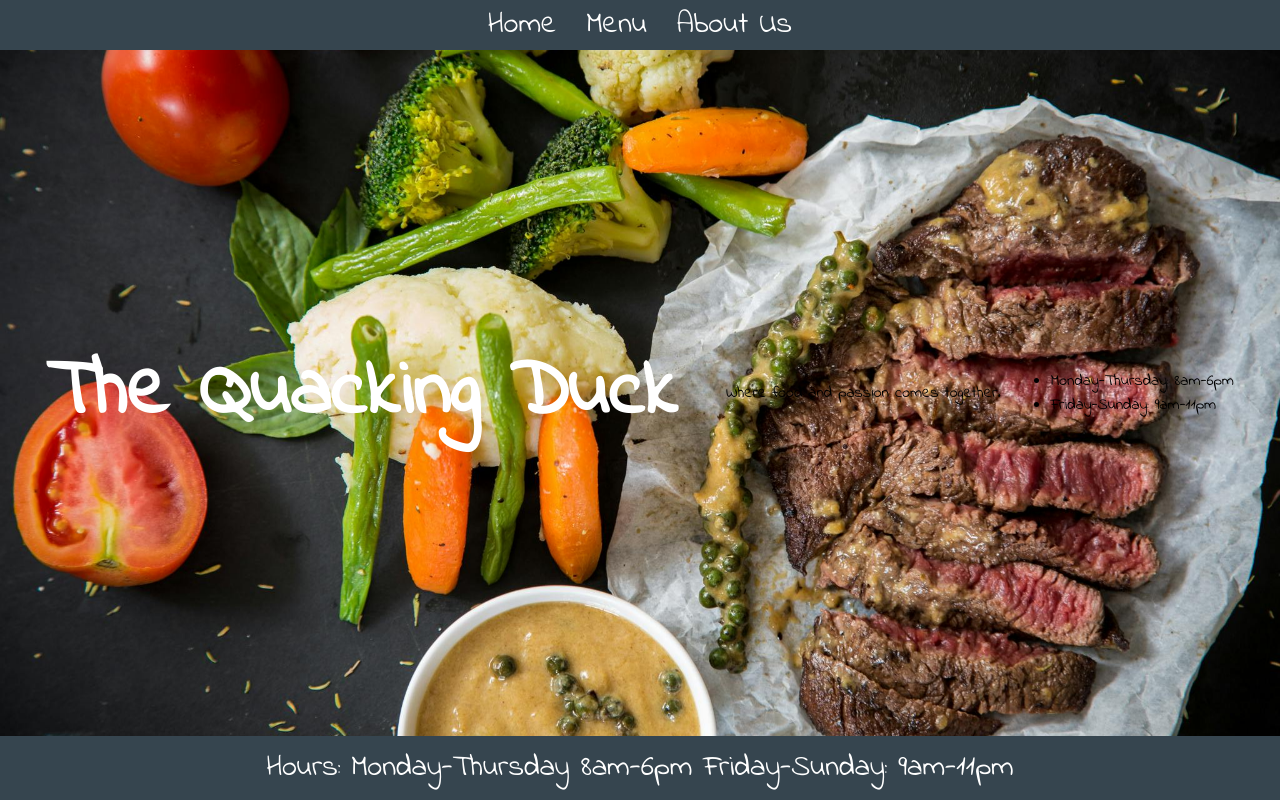
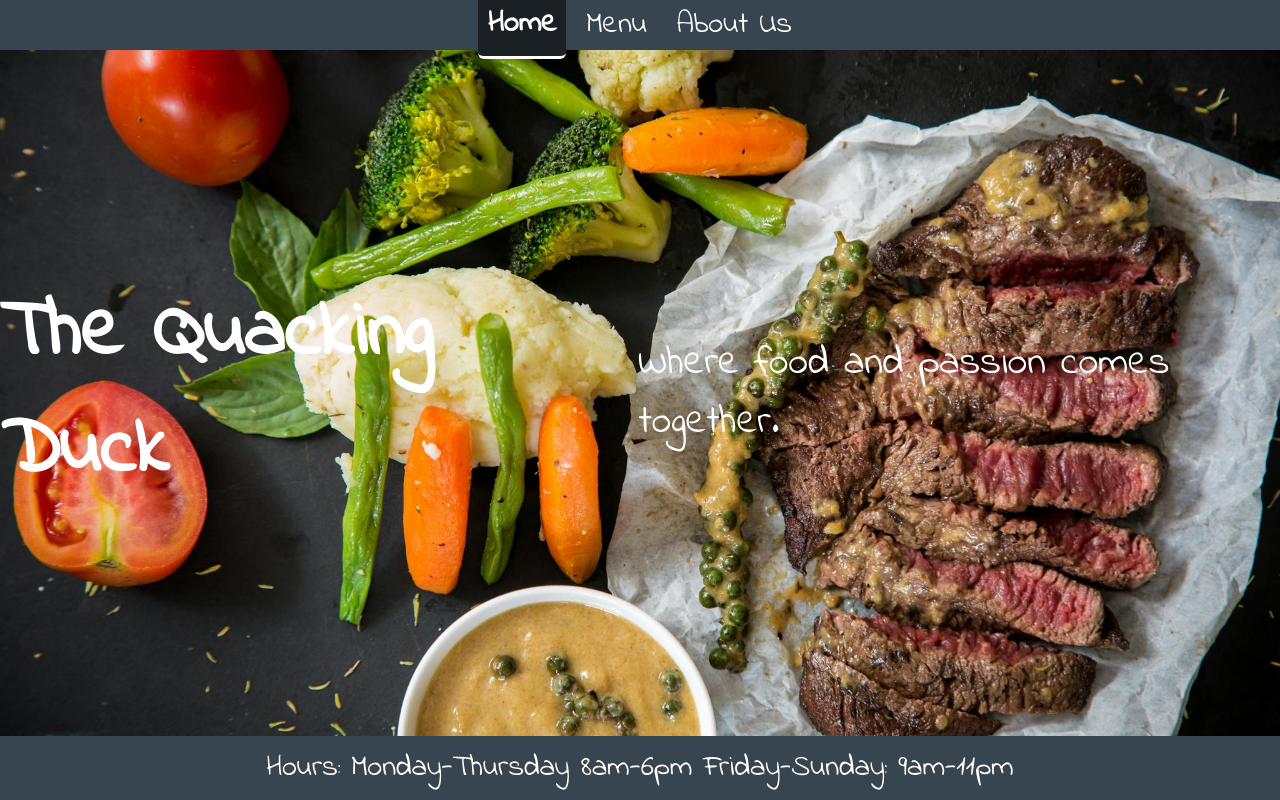
Before and after one commit to hollijay/TOP-Restaurant-Page, a website built with webpack: page src/restaurant.html in a window 1280 px wide. Both pictures are taken after a click on the button "Home". Built offline with nearby package versions, Linux system fonts and the light colour scheme.

Commit message:
Added logic to change between pages

```diff
--- /dev/null
+++ b/src/about-us.js
@@ -0,0 +1,3 @@
+export function loadAboutUs (){
+
+}
--- a/src/page-setup.js
+++ b/src/home-page.js
@@ -14,7 +14,7 @@ export function loadHomePage(){
     const firstContainer = document.createElement("div")
     const infoPara = document.createElement("p")
     infoPara.style.whiteSpace = "pre-wrap"
-    infoPara.classList.add()
+    infoPara.classList.add("front-page-text")
     let info = `Where food and passion comes together.`
     // let info = `Welcome to farmers table where we pride ourselves in serving fresh local meats and produce!\n
     // We take simple ingredients and elevate them with modern techniques to produce elevated dishes!\n
@@ -24,14 +24,4 @@ export function loadHomePage(){
     firstContainer.appendChild(infoPara)
     content.appendChild(firstContainer)
 
-    //setup container and hours info to add to page
-    const secondContainer = document.createElement("div")
-    const hours = document.createElement("ul")
-    const weekHours = '<li>Monday-Thursday: 8am-6pm</li>'
-    const weekendHours ='<li>Friday-Sunday: 9am-11pm</li>'
-    hours.insertAdjacentHTML('beforeend', weekHours)
-    hours.insertAdjacentHTML('beforeend', weekendHours)
-    secondContainer.appendChild(hours)
-    content.appendChild(secondContainer)
-
 }
--- /dev/null
+++ b/src/menu.js
@@ -0,0 +1,3 @@
+export function loadMenu(){
+
+}
--- a/src/restaurant.js
+++ b/src/restaurant.js
@@ -1,3 +1,51 @@
-import {loadHomePage} from './page-setup.js'
+import {loadHomePage} from './home-page.js'
 import './styles.css'
-loadHomePage()
+
+//function to initialize web page
+function initializePage(){
+
+    //load the home page
+    loadHomePage()
+    //get buttons
+    const navButtons = document.querySelectorAll(".nav-button")
+
+    //add event listeners to buttons
+    navButtons.forEach(button=>{
+        button.addEventListener("click", handleButtonClick)
+    })
+
+}
+
+initializePage()
+
+//function to handle function calls and tab change logic
+function handleButtonClick(event){
+   const button = event.target
+   const buttonId = event.target.id
+
+   // remove active from all buttons
+    document.querySelectorAll(".nav-button").forEach(btn =>{
+        btn.classList.remove("active")
+    })
+
+    // add the active class to the selected button
+    button.classList.add("active")
+
+    //clear the current content on the page
+    const content = document.getElementById("content")
+    content.innerHTML =""
+
+    if(buttonId === "Home"){
+        loadHomePage()
+    }
+
+    if(buttonId === "About"){
+       loadAboutUs()
+    }
+
+    if(buttonId === "Menu" ){
+        loadMenu()
+    }
+}
+
+//
--- a/src/styles.css
+++ b/src/styles.css
@@ -17,10 +17,15 @@ body {
   margin: 0;
 }
 
-.main-containter{
+.main-container{
   display: flex;
   flex-direction: column;
   min-height: 100vh;
+}
+
+.front-page-text{
+  color: white;
+  font-size: 40px;
 }
 
 nav {
@@ -56,6 +61,13 @@ button {
   font-size: 30px;
 }
 
+/* visual indicator to show the user the current tab they are on */
+button.active {
+  background-color: #1a1f24;
+  border-bottom: 3px solid white;
+  font-weight: bold;
+}
+
 button:focus{
   outline: revert;
 }
```
